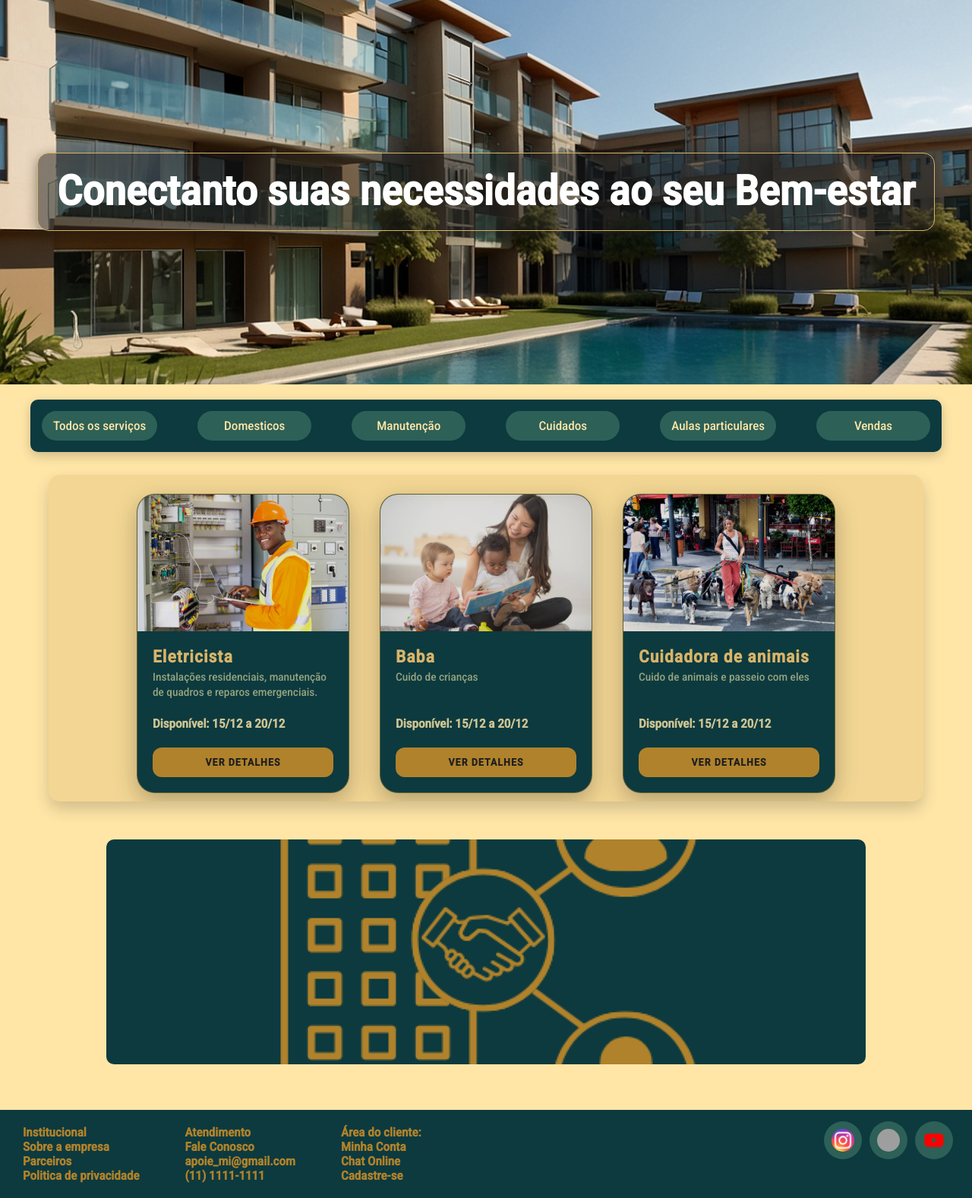
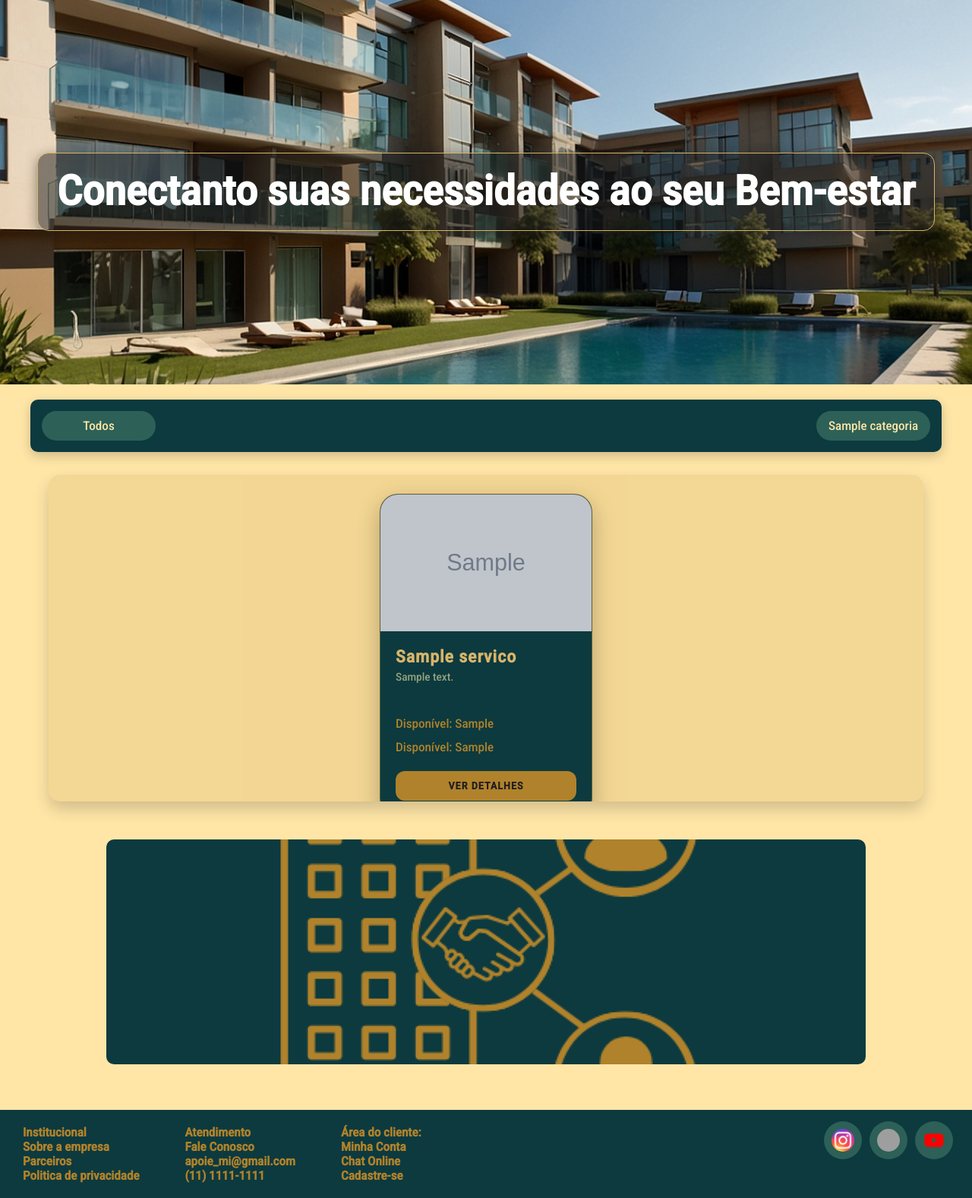
Before and after one commit to Davi-Oliveria214/TCC-Apoi-me, a PHP site: page / in a window 1280 px wide. Shown: the part 65-1642 px from the top of the page at 76% size. Run offline with PHP 8.4, Linux system fonts and the light colour scheme; tables that the repository leaves empty or names only in its code hold one stand-in row (values such as "Sample post"); grey boxes marked "Sample" are stand-in pictures; grey boxes are pictures that could not be loaded.

Commit message:
Fazendo interação com  o banco de dados

```diff
--- /dev/null
+++ b/includes/conexao.php
@@ -0,0 +1,10 @@
+<?php
+$senha = file_get_contents("senhas.txt");
+
+$con = mysqli_connect('127.0.0.1:3307', 'root', $senha, 'bd_apoi_me');
+if (!$con) {
+    die("Erro: " . mysqli_connect_error());
+}
+
+mysqli_query($con, "SET NAMES utf8");
+?>
--- /dev/null
+++ b/includes/rodape.php
@@ -0,0 +1,23 @@
+<footer class="rodape">
+    <ul>
+        <li><b>Institucional</b>
+            <p>Sobre a empresa <br> Parceiros <br> Politica de privacidade </p>
+        </li>
+        <li><b>Atendimento</b>
+            <p>Fale Conosco <br> apoie_mi@gmail.com <br> (11) 1111-1111 </p>
+        </li>
+        <li><b>Área do cliente:</b>
+            <p>Minha Conta <br> Chat Online <br> Cadastre-se</p>
+        </li>
+    </ul>
+
+    <aside class="redes-socias">
+        <img src="img/instagram-icon.png" alt="">
+        <img src="img/tiktok-icon.png" alt="">
+        <img src="img/youtube-icon.png" alt="">
+    </aside>
+</footer>
+
+</body>
+
+</html>
--- a/index.php
+++ b/index.php
@@ -1,5 +1,8 @@
 <?php
 include("./includes/cabecalho.php");
+include("./includes/conexao.php");
+
+$categorias = mysqli_query($con, "SELECT * FROM categorias;");
 ?>
 
 <style>
@@ -177,101 +180,42 @@ include("./includes/cabecalho.php");
 <main class="principal-inicial">
     <section class="inicial-escolha" id="filtro">
         <ul>
-            <li onclick="filtrar('todos')">Todos os serviços</li>
-            <li onclick="filtrar('domestico')">Domesticos</li>
-            <li onclick="filtrar('manutencao')">Manutenção</li>
-            <li onclick="filtrar('cuidados')">Cuidados</li>
-            <li onclick="filtrar('aulas')">Aulas particulares</li>
-            <li onclick="filtrar('vendas')">Vendas</li>
+            <?php
+            echo "<li onclick=filtrar(0)>Todos</li>";
+            while ($categoria = mysqli_fetch_assoc($categorias)) {
+                echo "<li onclick=filtrar($categoria[id])>$categoria[nome]</li>";
+            }
+            ?>
         </ul>
     </section>
 
     <section class="informacoes-inicial" id="todos-servicos">
-        <article id="card-servicos" class="card-servicos" data-categoria="manutencao">
-            <img src="./img/eletricista.jpg" alt="Eletricista">
+        <?php
 
-            <div class="card-conteudo">
-                <div class="card-sobre">
-                    <h3>Eletricista</h3>
-                    <p>Instalações residenciais, manutenção de quadros e reparos emergenciais.</p>
-                </div>
+        $servicos = mysqli_query($con, "SELECT s.nome AS nome, s.imagem AS imagem, s.descricao AS descricao, s.data_inicio AS inicio, s.data_fim AS fim, c.id AS categoria FROM oferecidos o JOIN servicos s ON o.id_servico=s.id JOIN categorias c ON o.id_categoria = c.id");
 
-                <data value="" class="data-servico">Disponível: 15/12 a 20/12</data>
-
-                <button class="botao-ver-mais" onclick="modelo('abrir')">Ver detalhes</button>
-            </div>
-        </article>
-
-        <article id="card-servicos" class="card-servicos" data-categoria="domestico">
-            <img src="./img/baba.jpg" alt="Eletricista">
-
-            <div class="card-conteudo">
-                <div class="card-sobre">
-                    <h3>Baba</h3>
-                    <p>Cuido de crianças</p>
-                </div>
-
-                <data value="" class="data-servico">Disponível: 15/12 a 20/12</data>
-
-                <button class="botao-ver-mais" onclick="modelo('abrir')">Ver detalhes</button>
-            </div>
-        </article>
-
-        <article id="card-servicos" class="card-servicos" data-categoria="cuidados">
-            <img src="./img/cuidador-de-cachorro.jpg" alt="Eletricista">
-
-            <div class="card-conteudo">
-                <div class="card-sobre">
-                    <h3>Cuidadora de animais</h3>
-                    <p>Cuido de animais e passeio com eles</p>
-                </div>
-
-                <data value="" class="data-servico">Disponível: 15/12 a 20/12</data>
-
-                <button class="botao-ver-mais" onclick="modelo('abrir')">Ver detalhes</button>
-            </div>
-        </article>
-
-        <article id="card-servicos" class="card-servicos" data-categoria="domestico">
-            <img src="./img/faxineira.jpg" alt="Eletricista">
-
-            <div class="card-conteudo">
-                <div class="card-sobre">
-                    <h3>Faxineira</h3>
-                    <p>Limpeza de casas e apartamentos</p>
-                </div>
-
-                <data value="" class="data-servico">Disponível: 15/12 a 20/12</data>
-
-                <button class="botao-ver-mais" onclick="modelo('abrir')">Ver detalhes</button>
-            </div>
-        </article>
+        while ($servico = mysqli_fetch_assoc($servicos)) {
+            echo "<article id=card-servicos class=card-servicos data-categoria=$servico[categoria]>";
+            echo "<img src=$servico[imagem] alt=Eletricista>";
+            echo "<div class=card-conteudo>";
+            echo "<div class=card-sobre>";
+            echo "<h3>$servico[nome]</h3>";
+            echo "<p>$servico[descricao]</p>";
+            echo "</div>";
+            echo "<data value=class=data-servico>Disponível: $servico[inicio]</data>";
+            echo "<data value=class=data-servico>Disponível: $servico[fim]</data>";
+            echo "<button class=botao-ver-mais onclick=modelo(abrir)>Ver detalhes</button>";
+            echo "</div>";
+            echo "</article>";
+        }
+        ?>
     </section>
 
     <section class="parceros-principal">
         <img class="menu-img" src="./img/condomino.png" alt="">
     </section>
 </main>
-
-<footer class="rodape">
-    <ul>
-        <li><b>Institucional</b>
-            <p>Sobre a empresa <br> Parceiros <br> Politica de privacidade </p>
-        </li>
-        <li><b>Atendimento</b>
-            <p>Fale Conosco <br> apoie_mi@gmail.com <br> (11) 1111-1111 </p>
-        </li>
-        <li><b>Área do cliente:</b>
-            <p>Minha Conta <br> Chat Online <br> Cadastre-se</p>
-        </li>
-    </ul>
-
-    <aside class="redes-socias">
-        <img src="img/instagram-icon.png" alt="">
-        <img src="img/tiktok-icon.png" alt="">
-        <img src="img/youtube-icon.png" alt="">
-    </aside>
-</footer>
+<?php include("./includes/rodape.php"); ?>
 </body>
 
 </html>
--- a/js/app.js
+++ b/js/app.js
@@ -39,36 +39,13 @@ function modelo(resp) {
 }
 
 // Filtra os serviços por categoria
-function filtrar(resp) {
-  const lista = document.getElementById("todos-servicos");
-  const itens = lista.querySelectorAll("#card-servicos");
-  const aviso = document.getElementById("aviso");
-
-  if (aviso != null) {
-    lista.removeChild(aviso);
-  }
-
-  var disponivel = false;
-  for (var i = 0; i < itens.length; i++) {
-    const categoria = itens[i].dataset.categoria;
-
-    if (resp === "todos" || categoria === resp) {
-      itens[i].style.display = "flex";
-      disponivel = true;
-    } else {
-      itens[i].style.display = "none";
-    }
-  }
-
-  if (disponivel == false) {
-    const aviso = document.createElement("h2");
-
-    aviso.textContent = "Nenhum serviço encontrado";
-    aviso.classList.add("aviso");
-    aviso.id = "aviso";
-
-    lista.appendChild(aviso);
-  }
+function filtrar(categoria) {
+  categoria =0;
+  $.ajax({
+    type: "post",
+    url: "index.php",
+    data: { resp: categoria }
+  });
 }
 
 // Pega as informações do perfil
```
Also changed, not shown: 1 other file.
